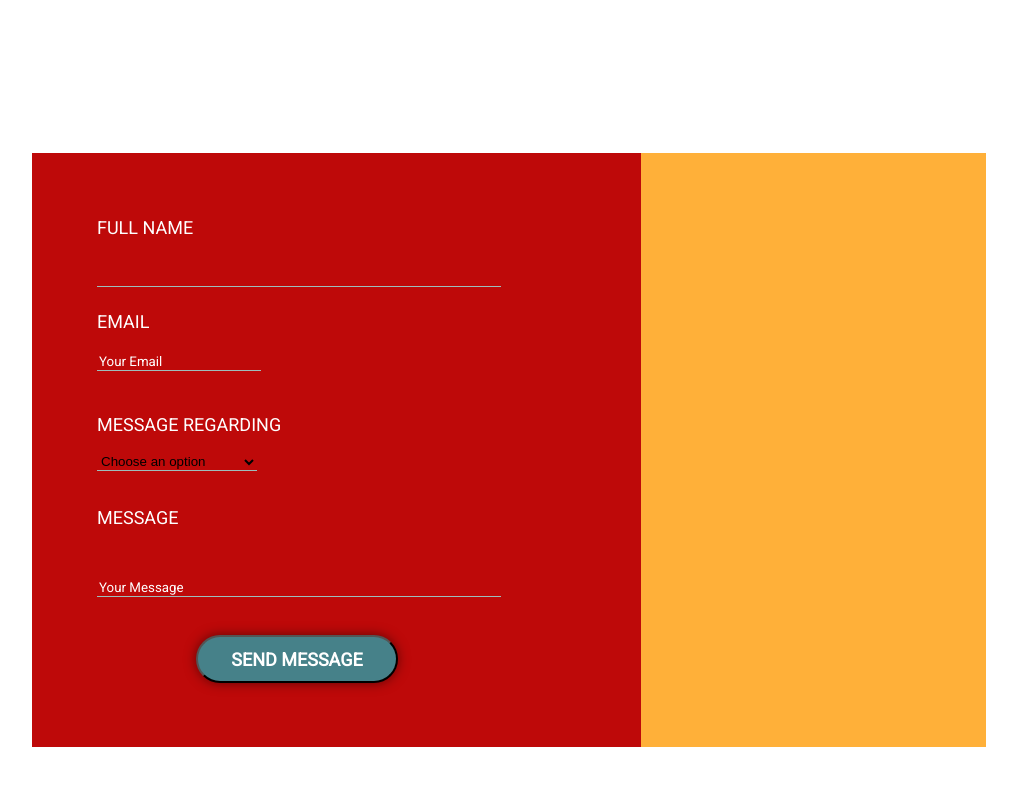
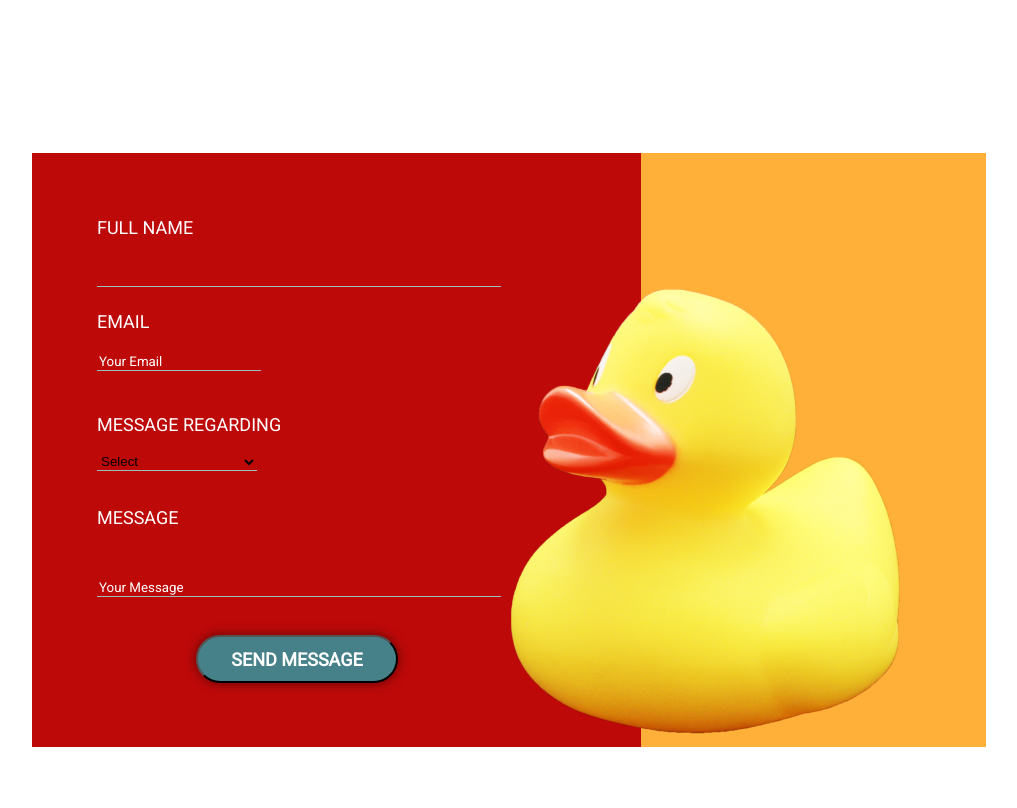
Before and after one commit to IdacJohansson/Forms_lesson07, a plain HTML site: page index.html in a window 1280 px wide. Shown: the whole page, without its empty margins (211-1228 px from the left). Drawn offline with Linux system fonts and the light colour scheme.

Commit message:
added duck-picture

```diff
--- a/index.html
+++ b/index.html
@@ -26,7 +26,7 @@
           />
           <label class="message-regarding lable">MESSAGE REGARDING</label>
           <select class="message-dropdown">
-            <option value="#" selected>Choose an option</option>
+            <option value="#" selected disabled>Select</option>
             <option value="#">Duck-Spa</option>
             <option value="#">Duck-hotel</option>
             <option value="#">Duck-Breakfast</option>
@@ -44,7 +44,9 @@
         </form>
       </div>
       <div class="yellow-rectangle"></div>
+
     </main>
+    <img class="duck-img" src="/images/duck.png" alt="duck" title="duck">
     <script src="script.js"></script>
   </body>
 </html>
--- a/script.js
+++ b/script.js
@@ -4,8 +4,8 @@ document.getElementById("sendMessage").addEventListener("click", function () {
 
   if (message) {
     localStorage.setItem("message from user:", message);
-    console.log("message saved in local storage");
+    console.log("Message:", message, ",saved in local storage;");
   } else {
-    console.log("please try again");
+    console.log("please type in a message");
   }
 });
--- a/styles/style.css
+++ b/styles/style.css
@@ -109,7 +109,7 @@ label {
   width: 202px;
   height: 48px;
   background-color: #468189;
-  box-shadow: 0px 0px 12px rgba(0, 0, 0.5, 0.5);
+  box-shadow: 0px 0px 12px rgba(0, 0, 0, 0.50);
   border-radius: 40px;
 }
 .btn-text {
@@ -119,3 +119,13 @@ label {
   font-size: 18px;
   color: #ffffff;
 }
+
+.duck-img {
+  position: absolute;
+  left: 585px;
+  top: 205px;
+  max-width: 663px;
+  width: 100%;
+  max-height: 603px;
+  height: 100%;
+}
```
Also changed, not shown: images/duck.png (added).
